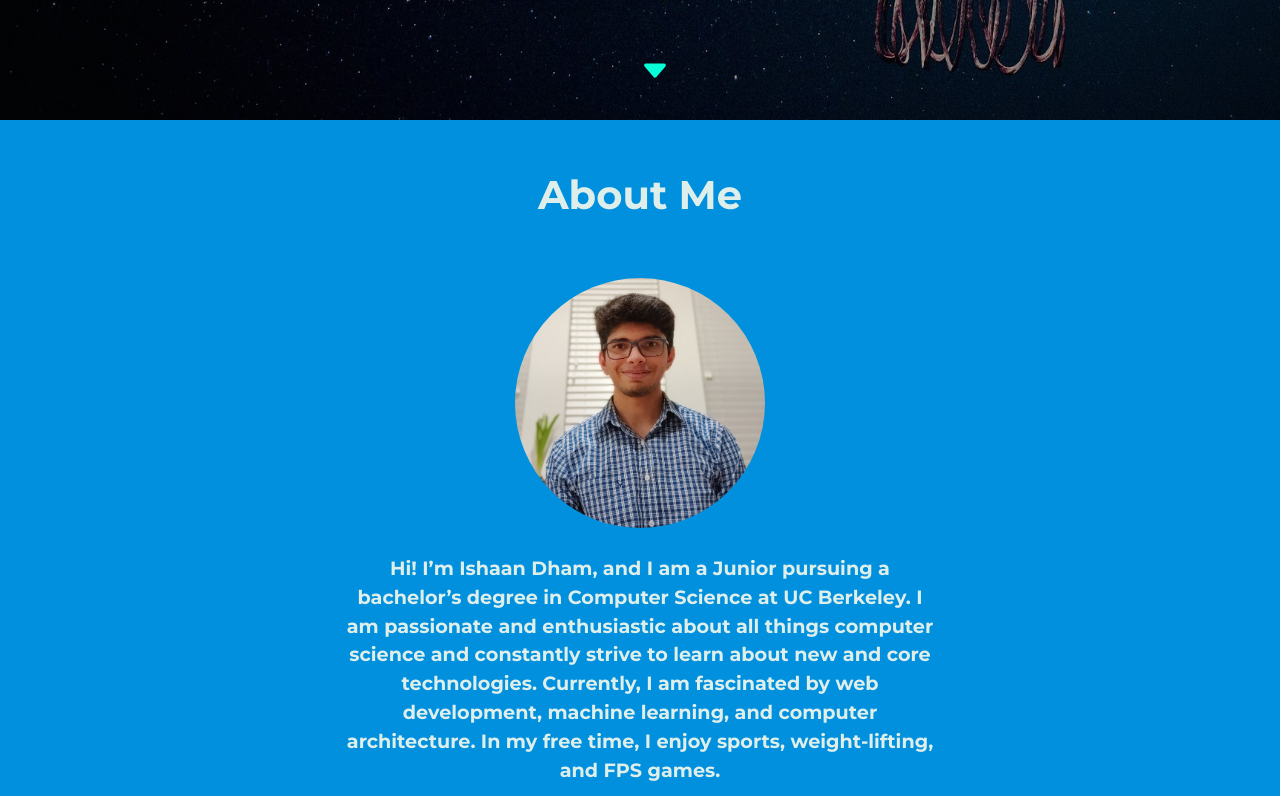
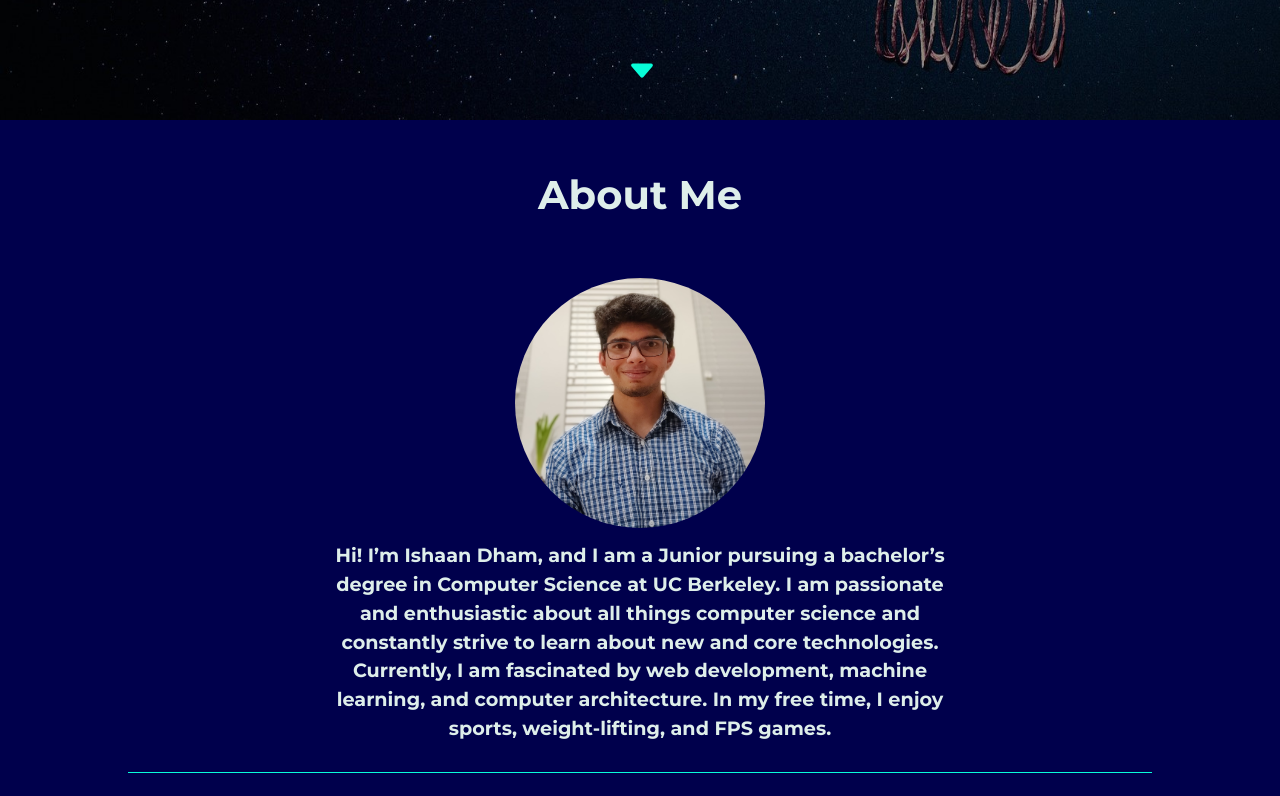
Before and after one commit to Ishaandham19/Personal-Website, a React (Create React App) app in the folder website-ui/: page / in a window 1280 px wide. Shown: the part 680-1476 px from the top of the page. Built offline with nearby package versions, Linux system fonts and the light colour scheme.

Commit message:
changes background colors

```diff
--- a/website-ui/src/App.css
+++ b/website-ui/src/App.css
@@ -84,9 +84,9 @@
 }
 
 /* Arrow down styling */
-.arrow{
+.arrow {
   position: absolute;
-  left: 50%;
+  left: 49%;
   top: 92%;
   background-color: transparent;
 }
@@ -128,7 +128,7 @@
   height: 100%;
   text-align: center;
   justify-content: center;
-  background-color: #0090dd;
+  background-color: #00004C;
   overflow-x: hidden;
 }
 #imageRow{
@@ -148,7 +148,7 @@
 #aboutMePara p{
   width: 50%;
   color: #DEEEEA;
-  padding: 2%;
+  padding: 1%;
   font-size: larger;
 }
 .blogSec{
@@ -210,7 +210,7 @@
   height: 100%;
   text-align: center;
   justify-content: center;
-  background-color: #00004C;
+  background-color: #131862;
   color: #DEEEEA;
   overflow-x: hidden;
 }
@@ -237,7 +237,7 @@
   height: 100%;
   text-align: center;
   justify-content: center;
-  background-color: #231e23;
+  background-color: #062974;
   overflow-x: hidden;
 }
 #projectsContainer{
@@ -301,7 +301,7 @@
   width: 100%;
   text-align: center;
   justify-content: center;
-  background-color: rgb(40, 41, 41);
+  background-color: #075285;
   color: #08fdd8;
   padding-bottom: 100px;
 }
```
Also changed, not shown: 2 other files (tests, documents, lock files or other folders).
